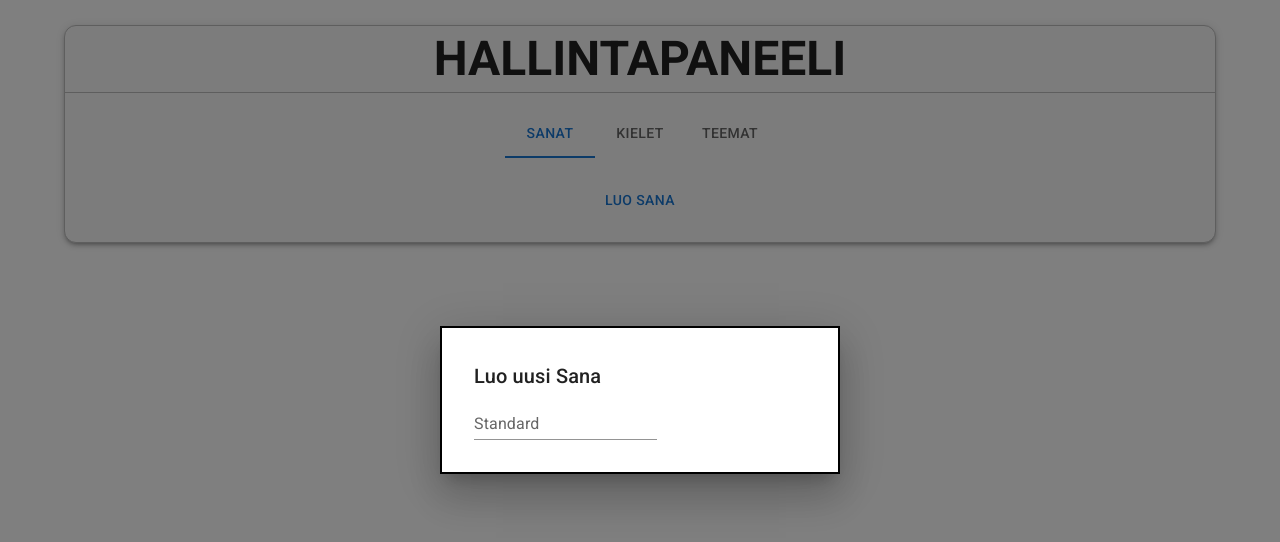
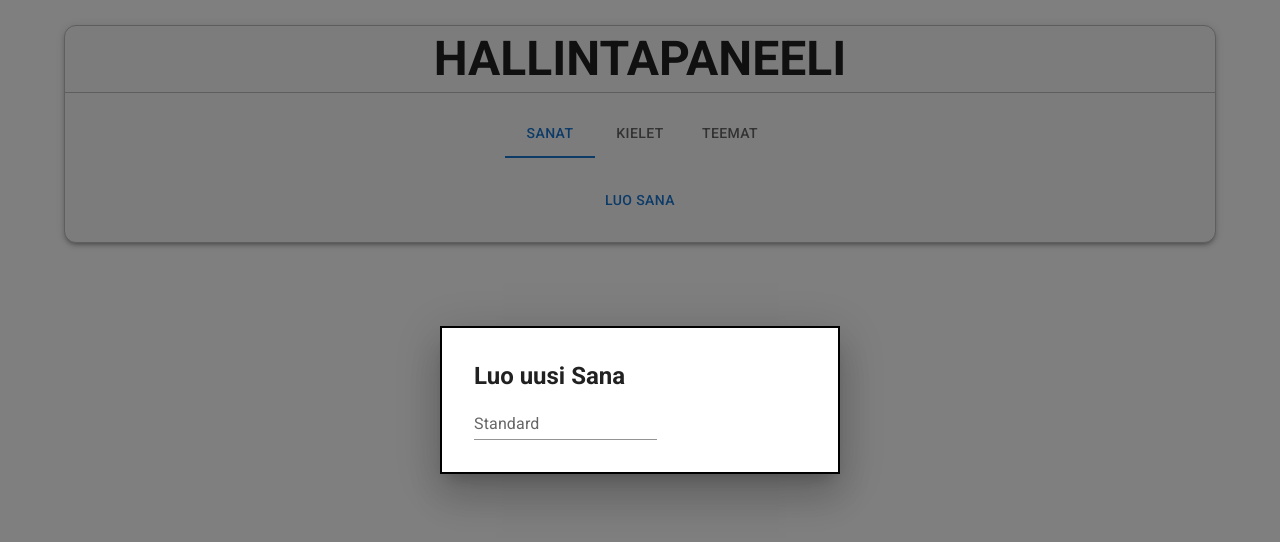
Before and after one commit to eemuman/Backend-Projekti, a React (Create React App) app in the folder frontend/quiz-front/: page / in a window 1280 px wide. Both pictures are taken after a click on the button "LUO SANA". Shown: the top 542 px of the page. Built offline with nearby package versions, Linux system fonts and the light colour scheme; no server answers.

Commit message:
Pieniä muutoksia modalin pohjaan..

```diff
--- a/frontend/quiz-front/src/Components/ModalBase.js
+++ b/frontend/quiz-front/src/Components/ModalBase.js
@@ -27,6 +27,7 @@ export default function TransitionsModal(props) {
     <div>
       <Button onClick={handleOpen}>{props.btnTitle}</Button>
       <Modal
+        sx={{ display: "flex", alignItems: "center", justifyContent: "center" }}
         aria-labelledby="transition-modal-title"
         aria-describedby="transition-modal-description"
         open={open}
@@ -39,8 +40,8 @@ export default function TransitionsModal(props) {
       >
         <Fade in={open}>
           <Box sx={style}>
-            <Typography id="transition-modal-title" variant="h6" component="h2">
-              {props.title}
+            <Typography id="transition-modal-title" variant="h5" component="h2">
+              <strong>{props.title}</strong>
             </Typography>
             {props.form}
           </Box>
```
